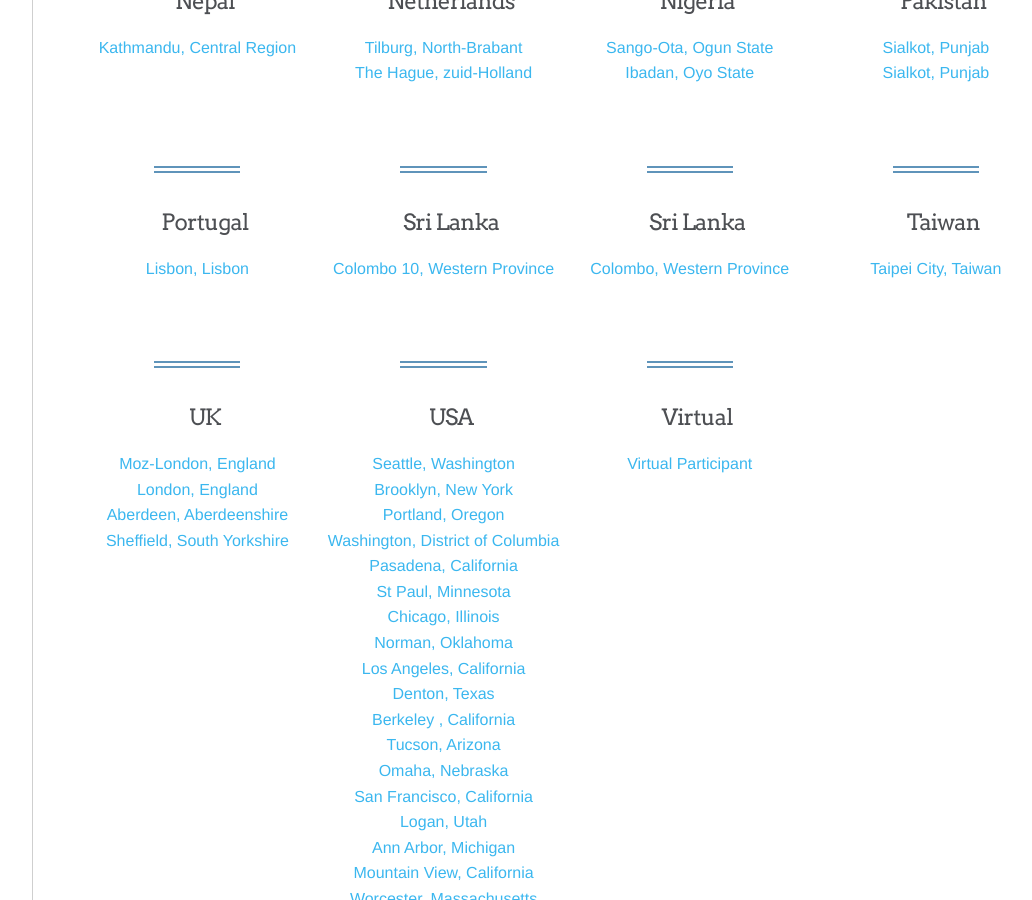
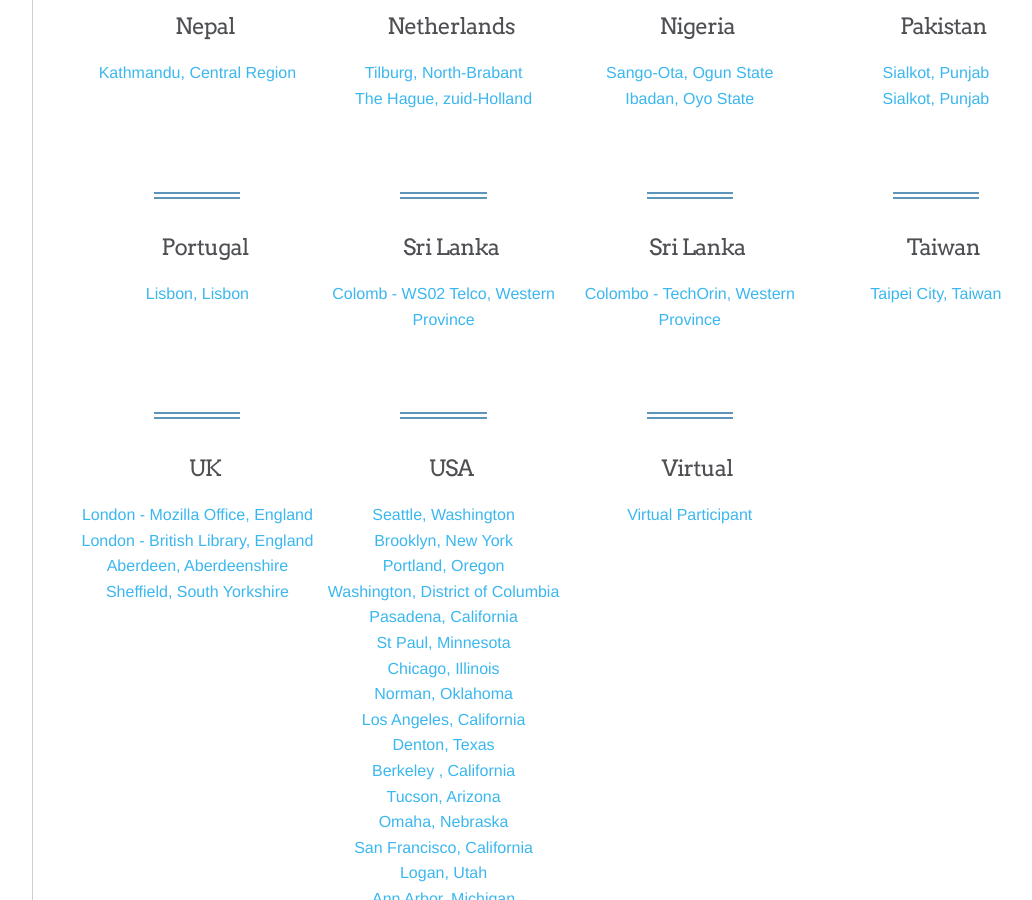
Before and after one commit to mozilla/global-sprint, a Jekyll site: the page built from _articles/register.md, in a window 1280 px wide and 900 px high, scrolled down 2016 px. Shown: the whole window, without its empty margins (180-1212 px from the left). Built offline with Jekyll 4.4.1, drawn with Linux system fonts in a browser that asks for light colours; comment, search, counter and statistics services are not loaded; a style sheet for code colours, icons or effects is not loaded; some of the changed text lies outside the part shown.

Commit message:
Update sites.json

```diff
--- a/_data/sites.json
+++ b/_data/sites.json
@@ -28,7 +28,7 @@
         },
         {
             "siteName": "Sylhet Mozillians",
-            "siteLocationCity": "Sylhet",
+            "siteLocationCity": "Sylhet - Mozillians",
             "siteLocationStateProvince": "Sylhet",
             "siteLocationCountry": "Bangladesh",
             "countryCode": "BD",
@@ -72,7 +72,7 @@
         },
         {
             "siteName": "Dames Making Games",
-            "siteLocationCity": "Toronto - DMG",
+            "siteLocationCity": "Toronto - Dames Making Games",
             "siteLocationStateProvince": "Ontario",
             "siteLocationCountry": "Canada",
             "countryCode": "CA",
@@ -404,17 +404,17 @@
     "Sri Lanka": [
         {
             "siteName": "WSO2.Telco inc",
-            "siteLocationCity": "Colombo 10",
+            "siteLocationCity": "Colomb - WS02 Telco",
             "siteLocationStateProvince": "Western Province",
             "siteLocationCountry": "Sri Lanka",
-            "countryCode": "SL",
+            "countryCode": "LK",
             "linkToTito": "https://ti.to/Mozilla/global-sprint-colombo-ws02telco"
         }
     ],
     "Sri Lanka ": [
         {
             "siteName": "TechOrin Lab 17'",
-            "siteLocationCity": "Colombo",
+            "siteLocationCity": "Colombo - TechOrin",
             "siteLocationStateProvince": "Western Province ",
             "siteLocationCountry": "Sri Lanka ",
             "countryCode": "LK",
@@ -434,7 +434,7 @@
     "UK": [
         {
             "siteName": "MozLDN",
-            "siteLocationCity": "Moz-London",
+            "siteLocationCity": "London - Mozilla Office",
             "siteLocationStateProvince": "England",
             "siteLocationCountry": "UK",
             "countryCode": "UK",
@@ -442,7 +442,7 @@
         },
         {
             "siteName": "British Library",
-            "siteLocationCity": "London",
+            "siteLocationCity": "London - British Library",
             "siteLocationStateProvince": "England",
             "siteLocationCountry": "UK",
             "countryCode": "UK",
```
